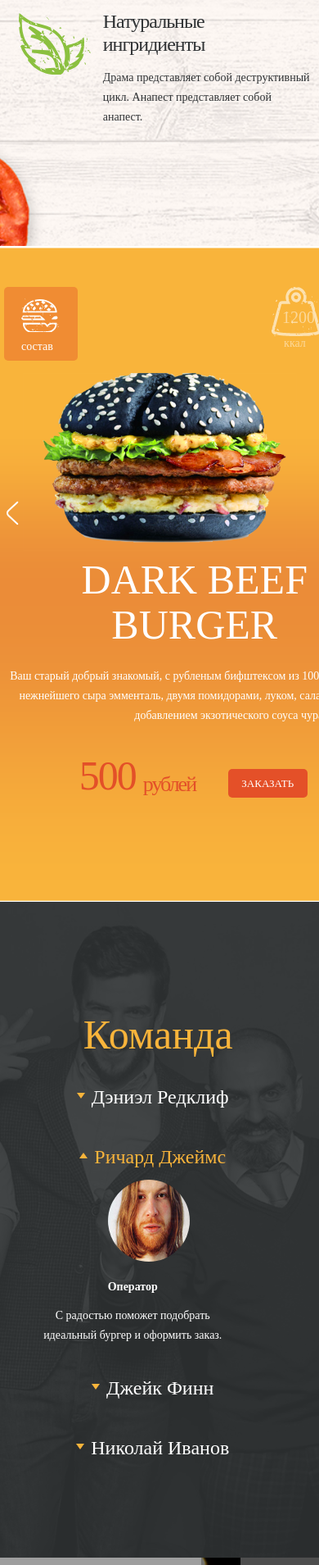
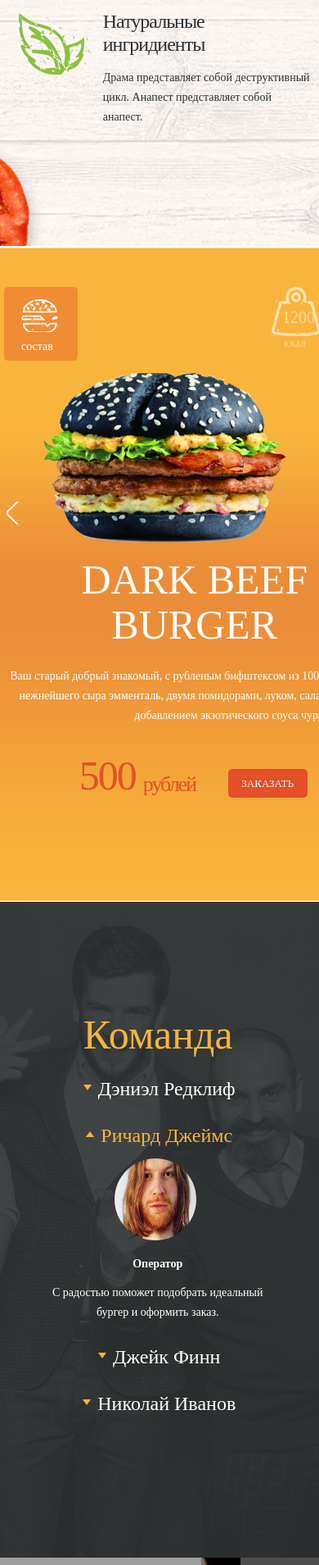
Before and after one commit to Arsonix1/arsonix1.github.io, a PHP site: page / in a window 390 px wide. Shown: the part 1300-3209 px from the top of the page at 82% size. Run offline with PHP 8.4, Linux system fonts and the light colour scheme; grey boxes are pictures that could not be loaded.

Commit message:
исправил

```diff
--- a/css/main.css
+++ b/css/main.css
@@ -1141,7 +1141,8 @@ h1, h2, h3, h4, h5, h6 {
 }
 @media screen and (max-width: 480px) {
   .team-accordeon {
-    margin-top: 1.5rem;
+    margin-top: 0.875rem;
+    margin-left: 0.625rem;
   }
 }
 .team-accordeon__item {
@@ -1154,7 +1155,7 @@ h1, h2, h3, h4, h5, h6 {
 }
 @media screen and (max-width: 480px) {
   .team-accordeon__item {
-    margin-bottom: -0.5rem;
+    margin-bottom: -1.5rem;
   }
 }
 .team-accordeon__item.active .team-accordeon__name {
@@ -1179,8 +1180,8 @@ h1, h2, h3, h4, h5, h6 {
 }
 @media screen and (max-width: 480px) {
   .team-accordeon__item.active .team-accordeon__content {
-    padding: 0 14%;
-    margin-bottom: 2.3125rem;
+    padding: 0;
+    margin-bottom: 2.6875rem;
   }
 }
 @media screen and (max-width: 768px) {
@@ -1273,8 +1274,8 @@ h1, h2, h3, h4, h5, h6 {
 }
 @media screen and (max-width: 480px) {
   .team-accordeon__text {
-    margin-top: 19px;
-    margin-left: -39px;
+    margin-top: 1.0625rem;
+    margin-left: 0.375rem;
   }
 }
 .team-accordeon__text-content {
--- a/css/team/_team-accordeon.scss
+++ b/css/team/_team-accordeon.scss
@@ -2,7 +2,8 @@
   margin-left: -0.375rem;
   margin-top: 2rem;
   @include phones {
-    margin-top: 1.5rem;
+    margin-top: 0.875rem;
+    margin-left: 0.625rem;
   }
   &__item {
     margin-bottom: -1.125rem;
@@ -10,7 +11,7 @@
       margin-bottom: -1.4375rem;
     }
     @include phones {
-      margin-bottom: -0.5rem;
+      margin-bottom: -1.5rem;
     }
     &.active {
       .team-accordeon__name {
@@ -31,8 +32,8 @@
           margin-bottom: 2.5625rem;
         }
         @include phones {
-          padding: 0 14%;
-          margin-bottom: 2.3125rem;
+          padding: 0;
+          margin-bottom: 2.6875rem;
         }
         .team-accordeon__avatar {
           @include tablets {
@@ -119,8 +120,8 @@
       padding: 0 10%;
     }
     @include phones {
-      margin-top: 19px;
-      margin-left: -39px;
+      margin-top: 1.0625rem;
+      margin-left: 0.375rem;
     }
     &-content {
       margin-top: 0.6875rem;
```
Also changed, not shown: 1 other file.
